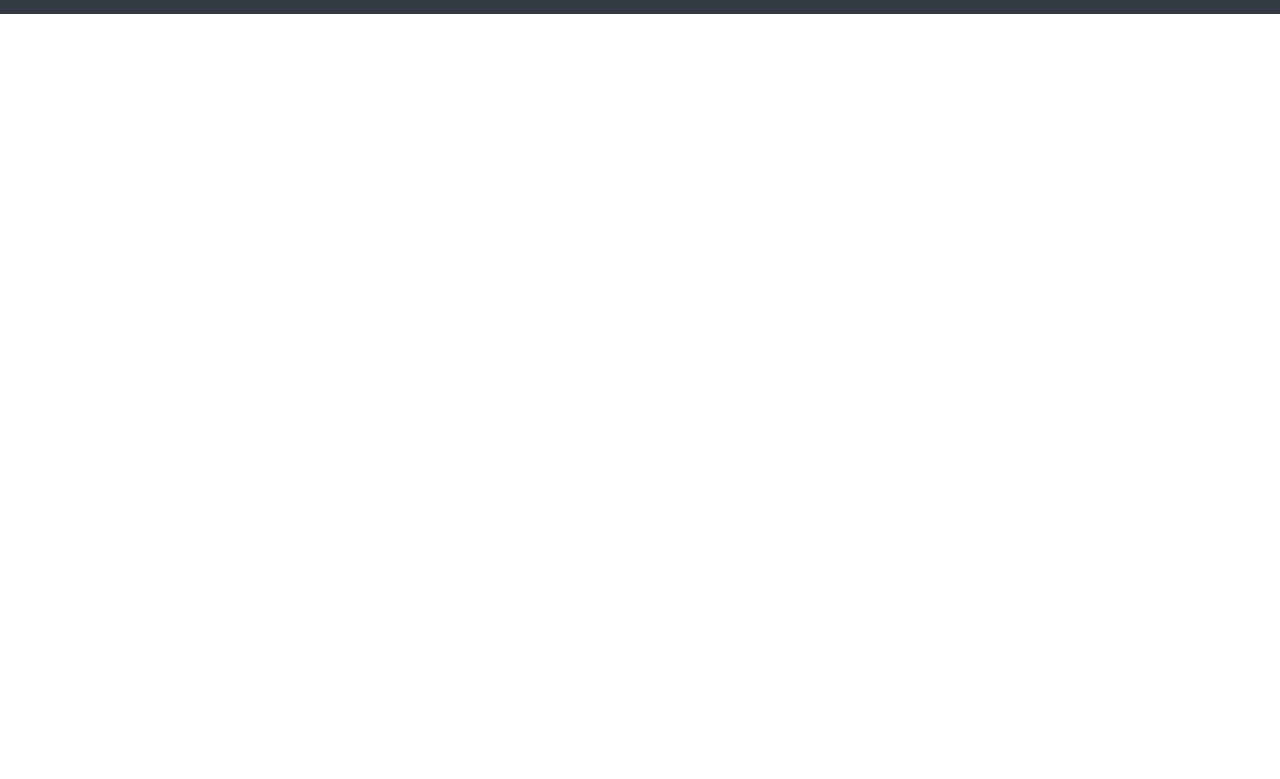
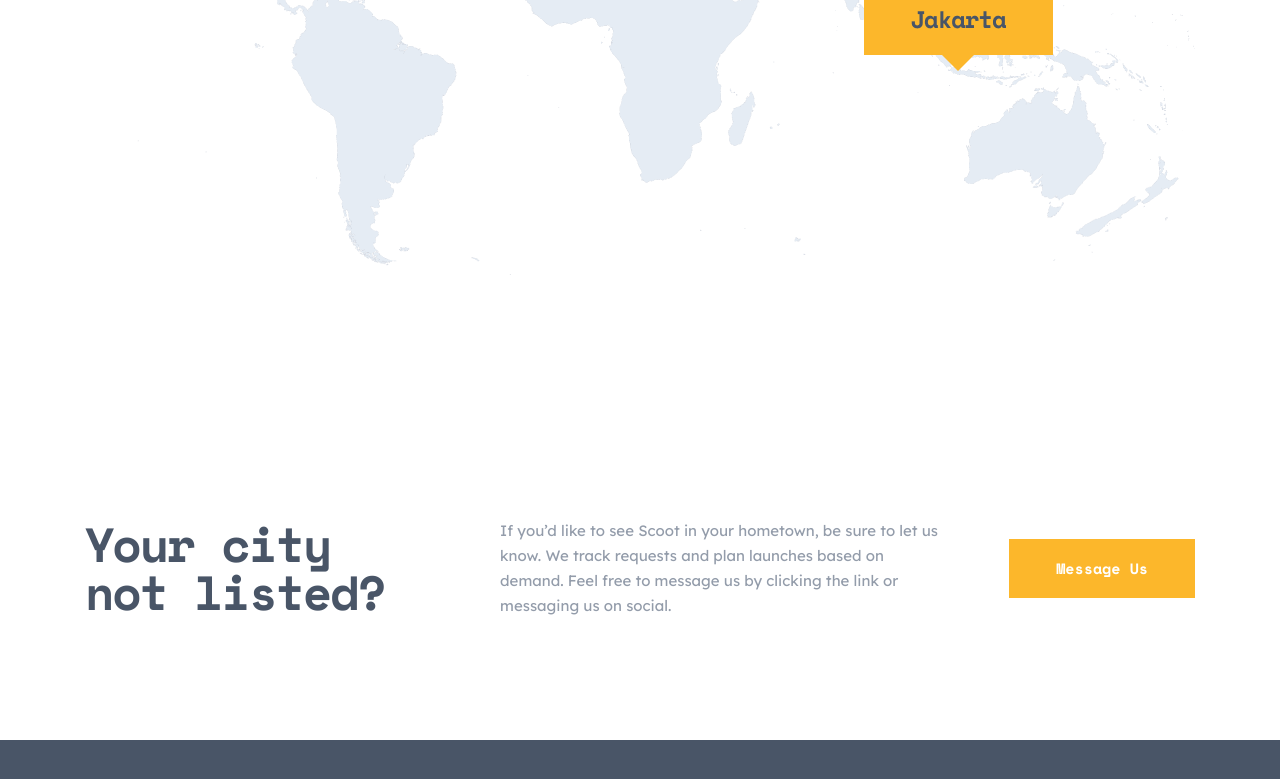
Before and after one commit to Abdulaxatov/scoot-maketi, a plain HTML site: page location.html in a window 1280 px wide. Shown: the part 683-1462 px from the top of the page. Before the commit the page ends 800 px from the top, so only its background shows below. Drawn offline with nearby package versions, Linux system fonts and the light colour scheme.

Commit message:
initial commit

```diff
--- a/css/location.css
+++ b/css/location.css
@@ -138,6 +138,63 @@ body {
   background-size: cover;
 }
 
+
+/* Intro */
+
+.location__img{
+  margin: 120px 0;
+}
+
+.contactus__contant{
+  display: flex;
+  justify-content: space-between;
+  align-items: center;
+  margin-top: 120px;
+  margin-bottom: 122px;
+}
+
+.adventies-section__title{
+  width: 351px;
+  font-family: "Space Mono";
+  font-style: normal;
+  font-weight: bold;
+  font-size: 48px;
+  line-height: 48px;
+  letter-spacing: -2.14286px;
+  color: #495567;
+  margin: 0;
+}
+
+.adventies-section__text{
+  width: 445px;
+  font-style: normal;
+  font-weight: normal;
+  font-size: 15px;
+  line-height: 25px;
+  color: #939CAA;
+  margin: 0;
+}
+
+.adventies-section__link {
+  font-family: "Space Mono";
+  font-style: normal;
+  font-weight: bold;
+  font-size: 15px;
+  line-height: 25px;
+  text-align: center;
+  text-decoration: none;
+  padding: 14px 44px;
+  border: 3px solid transparent;
+  background-color: #FCB72B;
+  color: #FFFFFF;
+}
+
+.adventies-section__link:hover {
+  border: 3px solid #FCB72B;
+  background-color: transparent;
+  color: #FCB72B;
+}
+
 /* Last-section */
 
 
--- a/location.html
+++ b/location.html
@@ -36,6 +36,22 @@
     <section class="site-hero">
       <div class="container">
         <h1 class="site-hero__title">Locations</h1>
+      </div>
+    </section>
+
+    <section>
+      <div class="container">
+        <img class="location__img" src="img/location-img.png" alt="" width="1110" height="543">
+      </div>
+
+      <div>
+        <div class="container">
+          <div class="contactus__contant">
+            <h2 class="adventies-section__title">Your city not listed?</h2>
+            <p class="adventies-section__text">If you’d like to see Scoot in your hometown, be sure to let us know. We track requests and plan launches based on demand. Feel free to message us by clicking the link or messaging us on social.</p>
+            <a class="adventies-section__link" href="#">Message Us</a>
+          </div>
+        </div>
       </div>
     </section>
 
```
Also changed, not shown: img/location-img.png (added).
